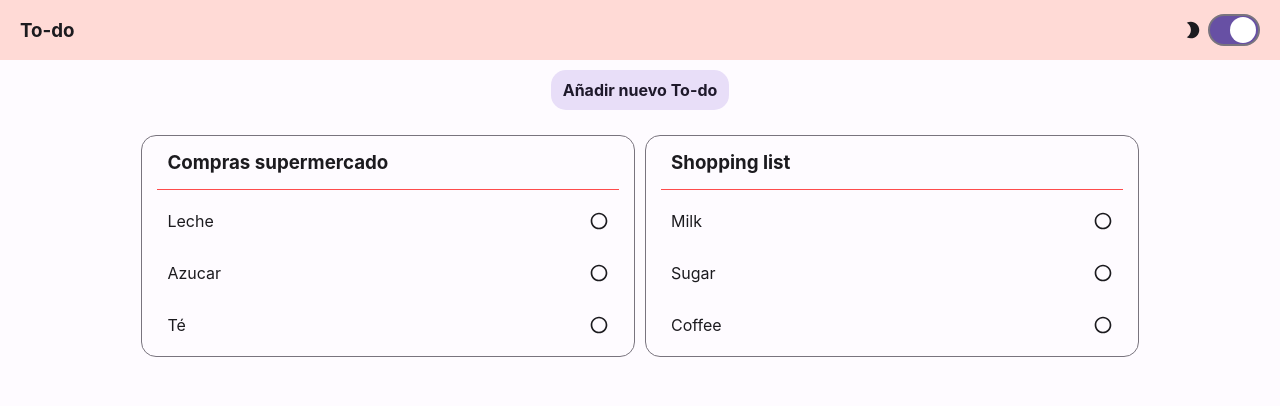
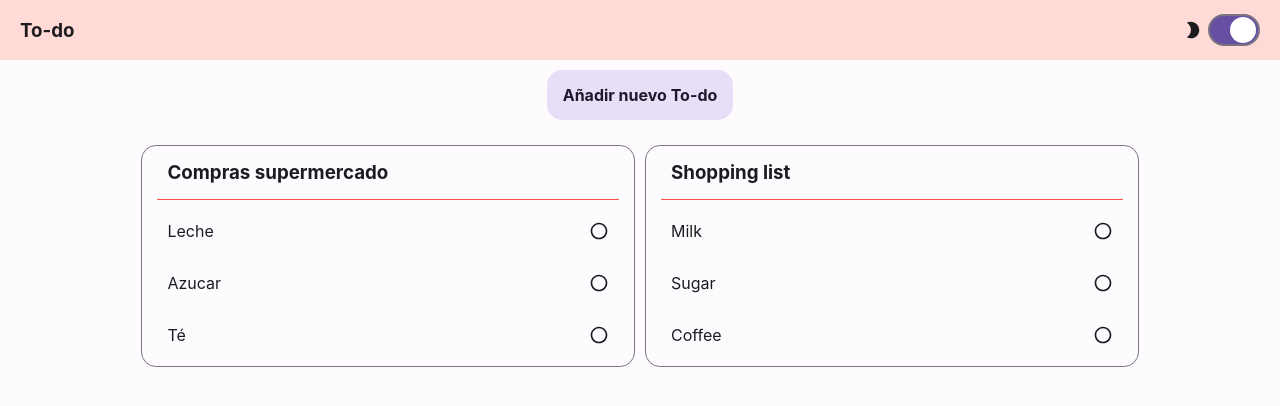
Before and after one commit to thewomins/To-do-ts, a React (Create React App) app: page / in a window 1280 px wide. Shown: the top 406 px of the page. Built offline with nearby package versions, Linux system fonts and the light colour scheme.

Commit message:
Fix misaligned components

```diff
--- a/src/components/Button/button.css
+++ b/src/components/Button/button.css
@@ -13,10 +13,10 @@
     font-weight: 700;
     cursor: pointer;
     user-select: none;
+    padding: 15px 16px;
 }
 
 .layerOpacityButton{
-    padding: 10px 12px;
     border-radius: 15px;
     transition: all 0.2s ease-out;
 }
--- a/src/components/Input/input.css
+++ b/src/components/Input/input.css
@@ -39,7 +39,7 @@
     position: relative;
     z-index: 2;
     display: block;
-    transform: translateY(-53px);
+    transform: translateY(-46px);
     transition: transform 0.3s;
 }
 
@@ -62,7 +62,7 @@
     position: relative;
     display: block;
     margin-left: 2%;
-    transform: translateY(-40px);
+    transform: translateY(-35px);
     font-size:1.2rem;
     font-weight: 700;
     letter-spacing: 0.5px;
@@ -76,5 +76,5 @@
     margin: 0 0 0 auto;
     min-height: 40px;
     height: 50px;
-    transform: translateY(-76px);
+    transform:translateY(-69px);
 }
```
